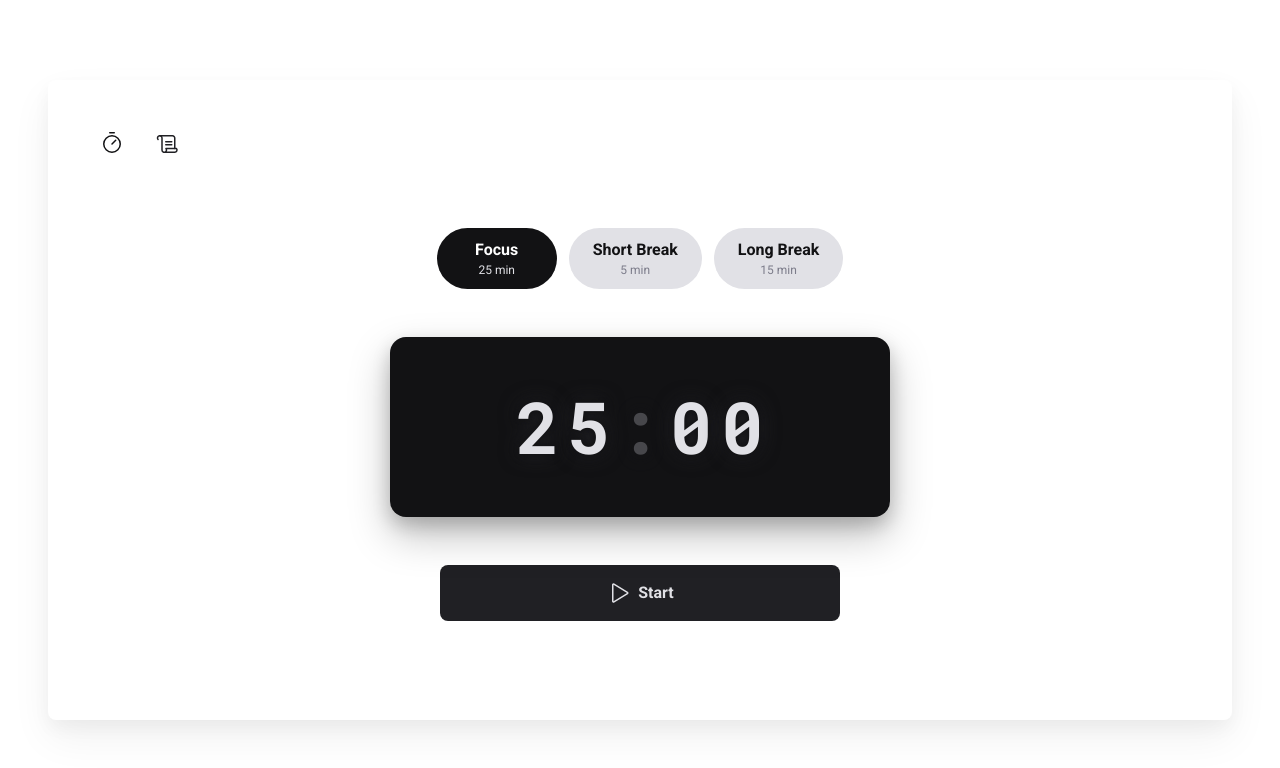
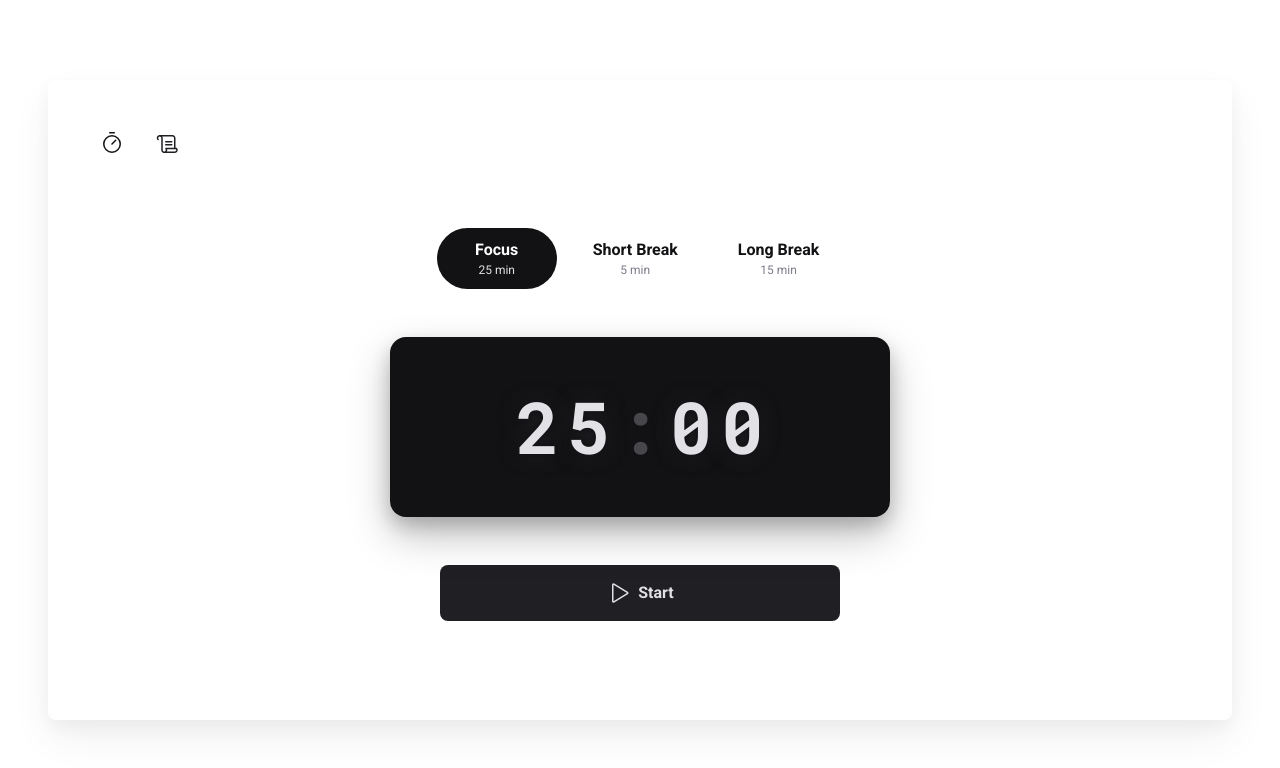
Before and after one commit to Guisandroni/pomodoro-timer, a React (Vite) app in the folder frontend/: page / in a window 1280 px wide. Shown: the top 768 px of the page. Built offline with nearby package versions, Linux system fonts and the light colour scheme; no server answers.

Commit message:
fix: background

```diff
--- a/frontend/src/pages/History/styles.ts
+++ b/frontend/src/pages/History/styles.ts
@@ -80,12 +80,13 @@ export const HistoryTable = styled.div`
         }
 
         th{
-            background-color: ${(props)=> props.theme["gray-100"]};
+            background-color: ${(props)=> props.theme.white};
             color: ${(props)=> props.theme["gray-800"]};
             padding:1rem;
             text-align:start;
             font-size: 0.89rem;
             line-height: 1.6;
+            border-bottom: 1px solid ${(props)=> props.theme["gray-200"]};
 
             @media (max-width: 768px) {
                 padding: 0.75rem;
--- a/frontend/src/pages/Home/styles.ts
+++ b/frontend/src/pages/Home/styles.ts
@@ -66,7 +66,7 @@ export const SessionButton = styled.button<{ $active: boolean }>`
   border: none;
   border-radius: 999px;
   padding: 0.75rem 1.5rem;
-  background-color: ${(props) => (props.$active ? props.theme["gray-900"] : props.theme["gray-100"])};
+  background-color: ${(props) => (props.$active ? props.theme["gray-900"] : props.theme.white)};
   color: ${(props) => (props.$active ? props.theme.white : props.theme["gray-900"])};
   font-weight: bold;
   cursor: pointer;
```
